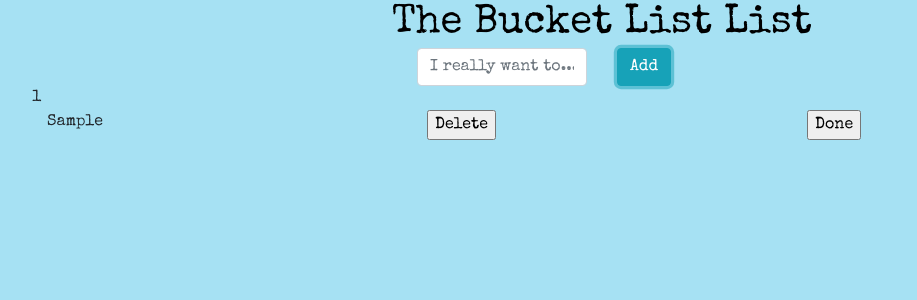
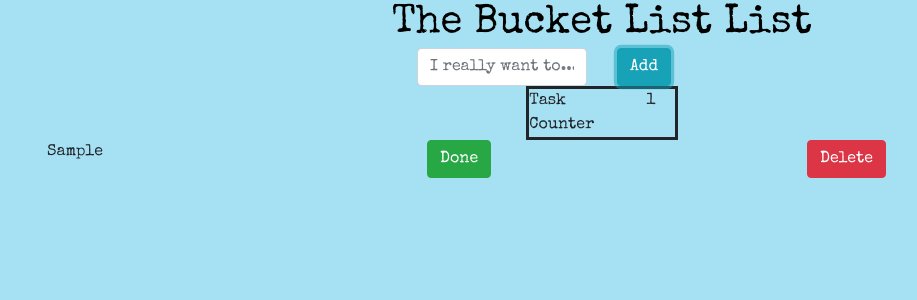
Before and after one commit to emmastockton/bucketlist-app-frontend, a React app: page / in a window 1280 px wide. Both pictures are taken after typing "Sample" into the empty fields and a click on the button "Add". Shown: the top 300 px of the page, without its empty margins (38-955 px from the left). Built offline with nearby package versions, Linux system fonts and the light colour scheme.

Commit message:
Centred taskCounter. Created function for delete button.

```diff
--- a/src/components/InputBox.js
+++ b/src/components/InputBox.js
@@ -38,9 +38,9 @@ class InputBox extends React.Component {
 
     render() {
         return (
-            <div className="row">
+            <div className="row" style={styles.InputBox}>
                 <div className="col">
-                    <input style={styles.InputBox} type="text" class="form-control" placeholder="I really want to..." value={this.state.entryName} onChange={this.onEntryFieldUpdated} />
+                    <input type="text" class="form-control" placeholder="I really want to..." value={this.state.entryName} onChange={this.onEntryFieldUpdated} />
                 </div>
                 <div className="col">
                     <button type="button" class="btn btn-info" onClick={this.onSubmitClicked}>Add</button>
--- a/src/components/Task.js
+++ b/src/components/Task.js
@@ -1,6 +1,16 @@
 import React from 'react';
 
 class Task extends React.Component {
+
+    constructor(props) {
+        super(props);
+
+        this.onDeleteClicked = this.onDeleteClicked.bind(this);
+    }
+
+    onDeleteClicked () {
+
+    }
 
     render() {
         return (
@@ -9,10 +19,10 @@ class Task extends React.Component {
                     {this.props.nameOfTask}
                 </div>
                 <div className="col">
-                    <input type="button" value="Delete" />
+                    <input className="btn btn-success" type="button" value="Done" />
                 </div>
                 <div className="col">
-                    <input type="button" value="Done" />
+                    <input className="deleteButton btn btn-danger" type="button" value="Delete" />
                 </div>
             </div>
         );
@@ -21,4 +31,5 @@ class Task extends React.Component {
 }
 
 
+
 export default Task;
--- a/src/components/TaskCounter.js
+++ b/src/components/TaskCounter.js
@@ -5,10 +5,17 @@ class TaskCounter extends React.Component {
     render() {
 
         return (
-                <div>
-                {
-                    this.props.tasks.length
-                }
+                <div className="containter" style={styles.taskCounter} class="taskCounter">
+                    <div className="row">
+                    <div className="col-8">
+                        Task Counter
+                    </div>
+                <div className="col-2">
+                    {
+                        this.props.tasks.length
+                    }
+                </div>
+                </div>
                 </div>
                 );
     }
@@ -17,7 +24,8 @@ class TaskCounter extends React.Component {
 
 const styles = {
     taskCounter : {
-
+        border: "solid",
+        margin: "auto"
     }
 };
 
```
